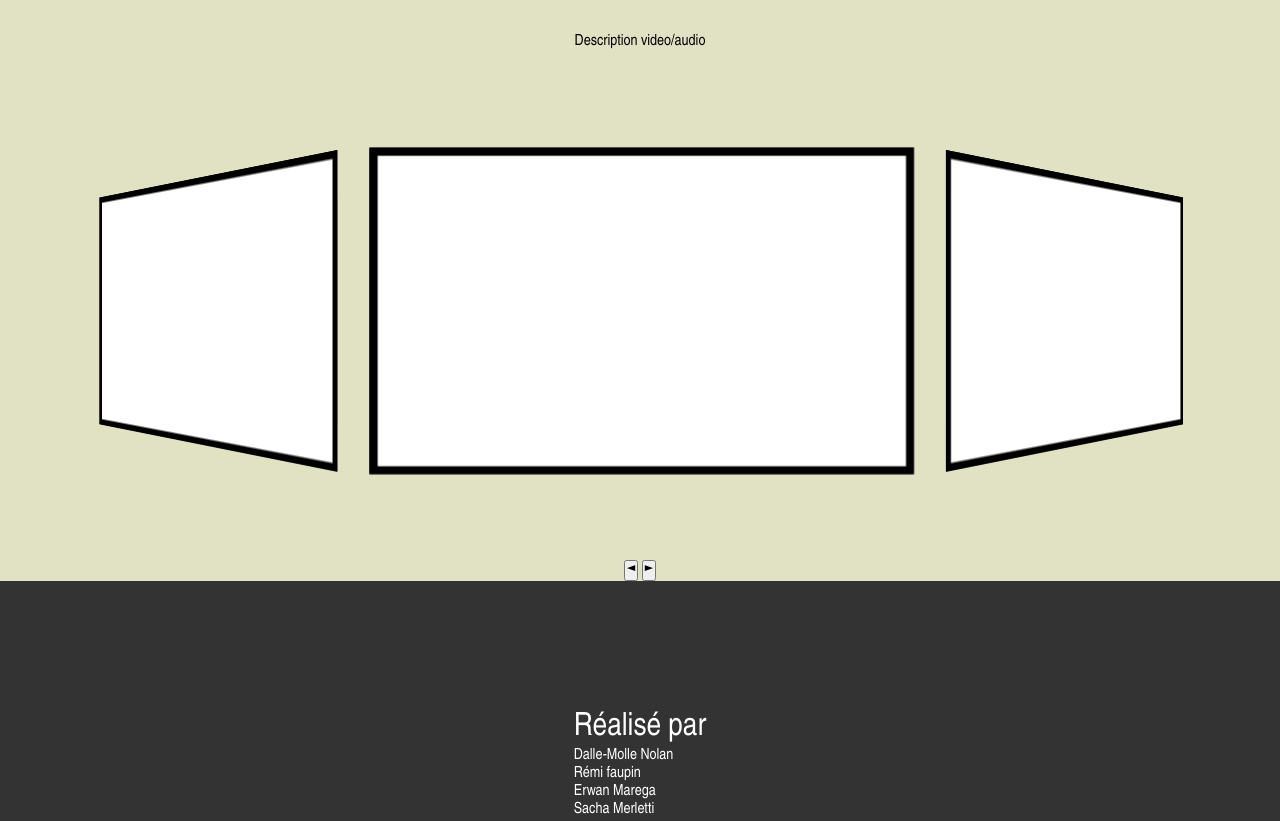
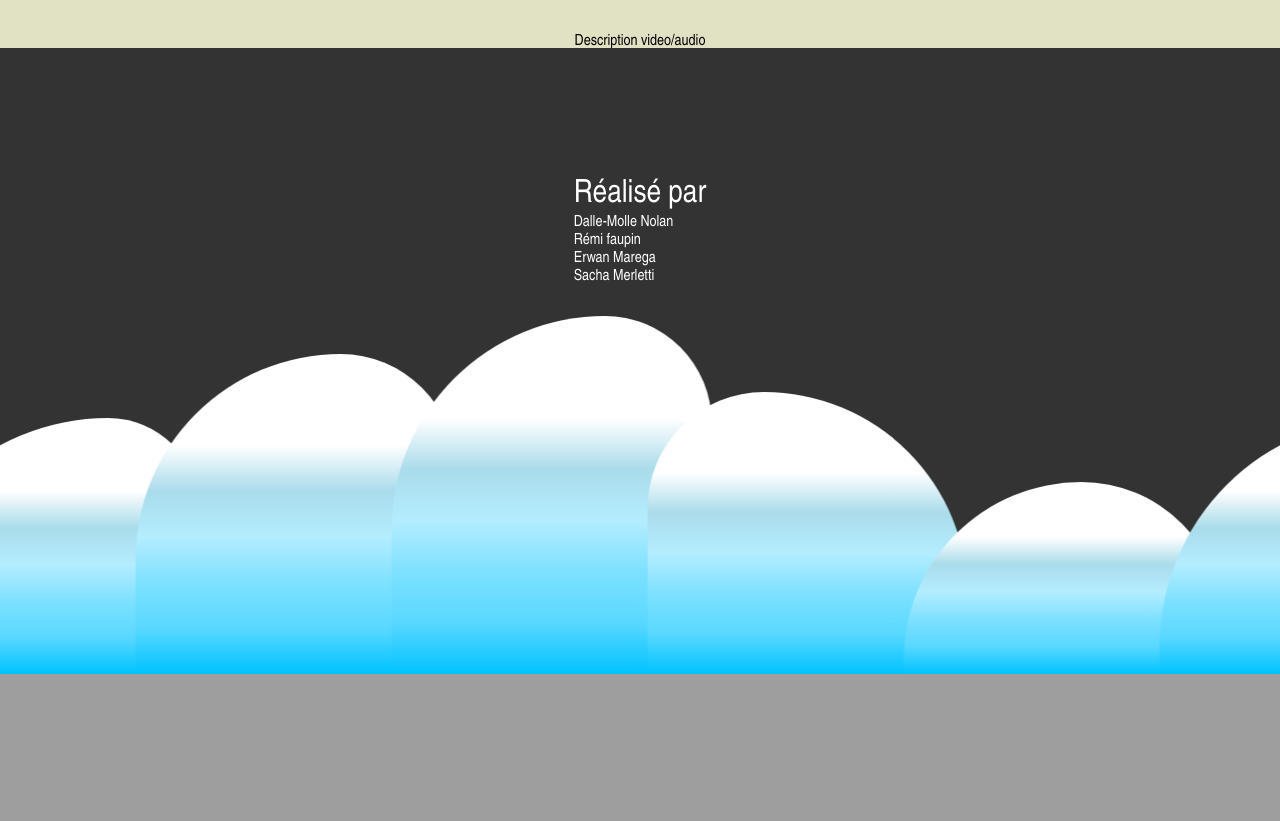
Before and after one commit to RETR0EDIT/webdoc, a PHP site: page /interview3.php in a window 1280 px wide. Shown: the part 704-1525 px from the top of the page. After the commit the page ends 1378 px from the top, so only its background shows below. Run offline with PHP 8.4, Linux system fonts and the light colour scheme.

Commit message:
html/css/js

```diff
--- a/interview3.php
+++ b/interview3.php
@@ -5,33 +5,6 @@
 </div>
 <audio src=""></audio>
 <p class="centre">Description video/audio</p>
-
-
-
-
-<section class="carousel-scene">
-
-    <section class="carousel">
-
-        <div class="face f_01"></div>
-        <div class="face backface back_01"></div>
-
-        <div class="face f_02"></div>
-        <div class="face backface back_02"></div>
-
-        <div class="face f_03"></div>
-        <div class="face backface back_03"></div>
-
-    </section>
-</section>
-
-<section class="button-wrap">
-    <button class="button " id="prev">◄</button>
-    <button class="button " id="next">►</button>
-</section>
-
-
-
 <?php include 'utile/footer.html'; ?>
 <script src="assets/js/carousel.js"></script>
 </body>
```
